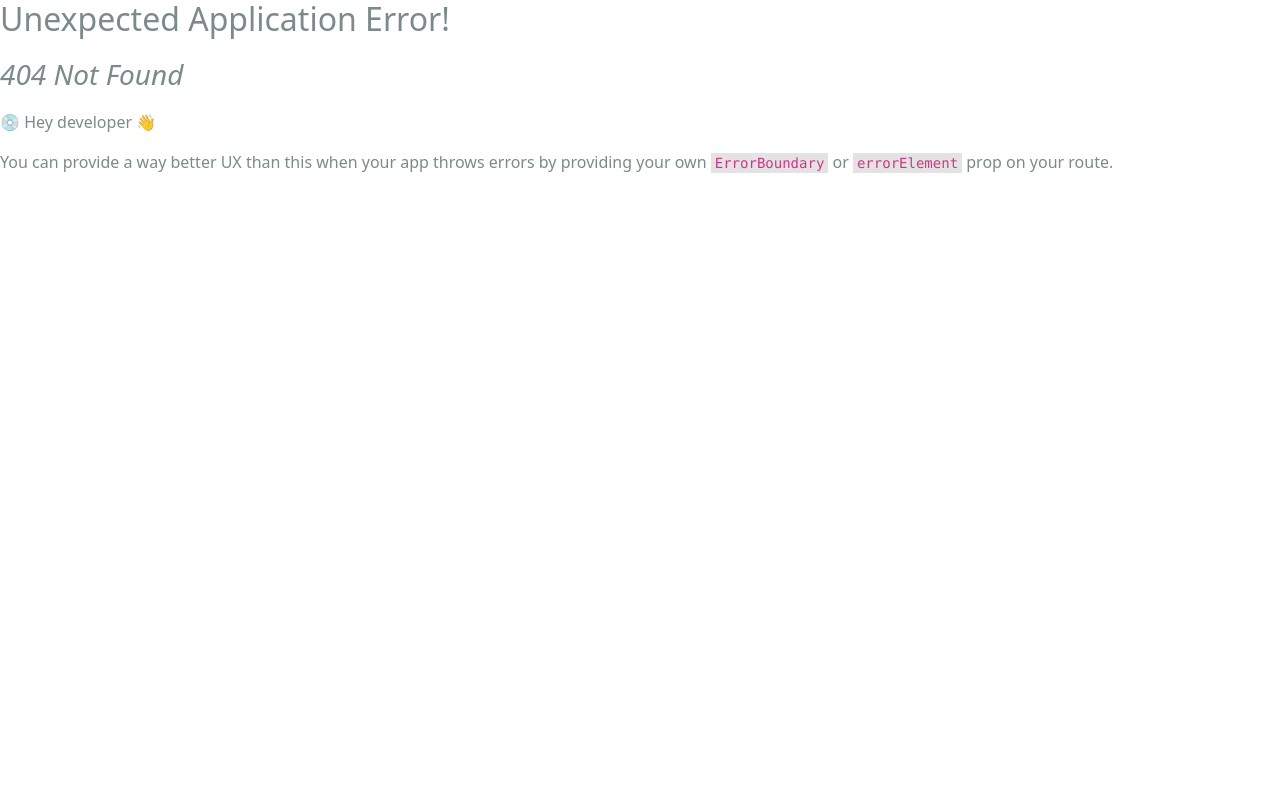
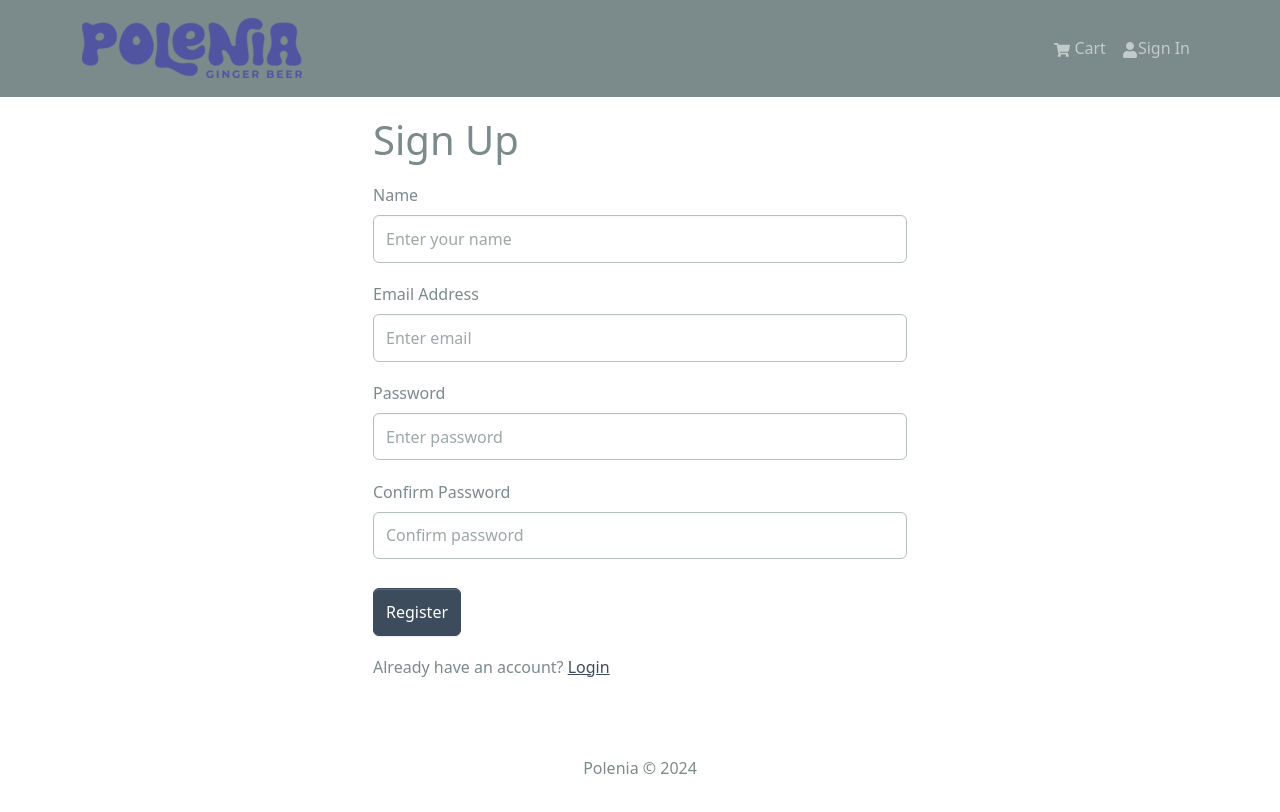
Before and after one commit to jorge-vazqq/poleniaShopv2, a React (Create React App) app in the folder frontend/: page /register in a window 1280 px wide. Before the commit this address had no page. Shown: the top 812 px of the page. Built offline with nearby package versions, Linux system fonts and the light colour scheme.

Commit message:
Front end registration implementation

```diff
--- a/frontend/package.json
+++ b/frontend/package.json
@@ -18,6 +18,7 @@
     "react-router-bootstrap": "^0.26.3",
     "react-router-dom": "^6.27.0",
     "react-scripts": "5.0.1",
+    "react-toastify": "^10.0.6",
     "web-vitals": "^2.1.4"
   },
   "scripts": {
--- a/frontend/src/App.js
+++ b/frontend/src/App.js
@@ -1,8 +1,9 @@
 import { Container } from "react-bootstrap";
 import { Outlet } from "react-router-dom";
+import { ToastContainer } from "react-toastify";
+import "react-toastify/dist/ReactToastify.css";
 import Header from "./components/Header";
 import Footer from "./components/Footer";
-
 
 const App = () => {
   return (
@@ -13,9 +14,10 @@
           <Outlet />
         </Container>
       </main>
-    <Footer/>
+      <Footer />
+      <ToastContainer />
     </>
   );
 };
 
-export default App
+export default App;
--- /dev/null
+++ b/frontend/src/components/FormContainer.jsx
@@ -0,0 +1,15 @@
+import { Container, Row, Col } from "react-bootstrap";
+
+const FormContainer = ({ children }) => {
+  return (
+    <Container>
+      <Row className="justify-content-md-center">
+        <Col xs={12} md={6}>
+          {children}
+        </Col>
+      </Row>
+    </Container>
+  );
+};
+
+export default FormContainer;
--- a/frontend/src/components/Header.jsx
+++ b/frontend/src/components/Header.jsx
@@ -1,11 +1,30 @@
-import { Badge, Navbar, Nav, Container } from "react-bootstrap";
+import { useNavigate } from "react-router-dom";
+import { Badge, Navbar, Nav, Container, NavDropdown } from "react-bootstrap";
 import { FaShoppingCart, FaUser } from "react-icons/fa";
 import { LinkContainer } from "react-router-bootstrap";
-import { useSelector } from "react-redux";
+import { useSelector, useDispatch } from "react-redux";
+import { useLogoutMutation } from "../slices/usersApiSlice";
+import { logout } from "../slices/authSlice";
 import logo from "../assets/logo.png";
 
 const Header = () => {
   const { cartItems } = useSelector((state) => state.cart);
+  const { userInfo } = useSelector((state) => state.auth);
+
+  const dispatch = useDispatch();
+  const navigate = useNavigate();
+
+  const [logoutApiCall] = useLogoutMutation();
+
+  const logoutHandler = async () => {
+    try {
+      await logoutApiCall().unwrap();
+      dispatch(logout());
+      navigate("/login");
+    } catch (err) {
+      console.log(err);
+    }
+  };
 
   return (
     <header>
@@ -29,12 +48,23 @@
                   )}
                 </Nav.Link>
               </LinkContainer>
+              {userInfo ? (
+                <NavDropdown title={userInfo.name} id="username">
+                  <LinkContainer to="/profile">
+                    <NavDropdown.Item>Profile</NavDropdown.Item>
+                  </LinkContainer>
+                  <NavDropdown.Item onClick={logoutHandler}>
+                    Logout
+                  </NavDropdown.Item>
+                </NavDropdown>
+              ) : (
                 <LinkContainer to="login">
                   <Nav.Link>
                     <FaUser />
                     Sign In
                   </Nav.Link>
                 </LinkContainer>
+              )}
             </Nav>
           </Navbar.Collapse>
         </Container>
--- a/frontend/src/components/Message.jsx
+++ b/frontend/src/components/Message.jsx
@@ -1,11 +1,7 @@
 import { Alert } from "react-bootstrap";
 
-const Message = ({ variant, children }) => {
+const Message = ({ variant = "info", children }) => {
   return <Alert variant={variant}>{children}</Alert>;
 };
 
-Message.defaultProps = {
-  variant: "info",
-};
-
 export default Message;
--- a/frontend/src/index.js
+++ b/frontend/src/index.js
@@ -16,6 +16,8 @@
 import HomeScreen from './screens/HomeScreen';
 import ProductScreen from './screens/ProductScreen';
 import CartScreen from './screens/CartScreen';
+import LoginScreen from './screens/LoginScreen';
+import RegisterScreen from './screens/RegisterScreen';
 
 const router = createBrowserRouter(
   createRoutesFromElements(
@@ -23,6 +25,8 @@
       <Route index={true} path='/' element={<HomeScreen />} />
       <Route path='/product/:id' element={<ProductScreen />} />
       <Route path='/cart' element={<CartScreen />} />
+      <Route path='/login' element={<LoginScreen />} />
+      <Route path='/register' element={<RegisterScreen />} />
     </Route>
   )
 )
--- /dev/null
+++ b/frontend/src/screens/LoginScreen.jsx
@@ -0,0 +1,94 @@
+import { useState, useEffect } from "react";
+import { Link, useLocation, useNavigate } from "react-router-dom";
+import { Form, Button, Row, Col } from "react-bootstrap";
+import { useDispatch, useSelector } from "react-redux";
+import FormContainer from "../components/FormContainer";
+import Loader from "../components/Loader";
+import { useLoginMutation } from "../slices/usersApiSlice";
+import { setCredentials } from "../slices/authSlice";
+import { toast } from "react-toastify";
+
+const LoginScreen = () => {
+  const [email, setEmail] = useState("");
+  const [password, setPassword] = useState("");
+
+  const dispatch = useDispatch();
+  const navigate = useNavigate();
+
+  const [login, { isLoading }] = useLoginMutation();
+
+  const { userInfo } = useSelector((state) => state.auth);
+
+  const { search } = useLocation();
+  const sp = new URLSearchParams(search);
+  const redirect = sp.get("redirect") || "/";
+
+  useEffect(() => {
+    if (userInfo) {
+      navigate(redirect);
+    }
+  }, [userInfo, redirect, navigate]);
+
+  const submitHandler = async (e) => {
+    e.preventDefault();
+    try {
+      const res = await login({ email, password }).unwrap();
+      dispatch(setCredentials({ ...res }));
+      navigate(redirect);
+    } catch (err) {
+      toast.error(err?.data?.message || err.error);
+    }
+  };
+
+  return (
+    <FormContainer>
+      <h1>Sign In</h1>
+
+      <Form onSubmit={submitHandler}>
+        <Form.Group controlId="email" className="my-3">
+          <Form.Label>Email Address</Form.Label>
+          <Form.Control
+            type="email"
+            placeholder="Enter email"
+            value={email}
+            onChange={(e) => setEmail(e.target.value)}
+          ></Form.Control>
+        </Form.Group>
+
+        <Form.Group controlId="password" className="my-3">
+          <Form.Label>Password</Form.Label>
+          <Form.Control
+            type="password"
+            placeholder="Enter password"
+            value={password}
+            onChange={(e) => setPassword(e.target.value)}
+          ></Form.Control>
+        </Form.Group>
+
+        <Button
+          type="submit"
+          variant="primary"
+          className="mt-2"
+          disabled={isLoading}
+        >
+          Sign In
+        </Button>
+
+        {isLoading && <Loader />}
+      </Form>
+
+      <Row className="py-3">
+        <Col>
+          New Customer?{" "}
+          <Link
+            to={
+              redirect ? `/register?redirect=${redirect}` : "/register"}>
+            Register
+          </Link>
+        </Col>
+      </Row>
+    </FormContainer>
+  );
+};
+
+export default LoginScreen;
--- /dev/null
+++ b/frontend/src/screens/RegisterScreen.jsx
@@ -0,0 +1,122 @@
+import { useState, useEffect } from "react";
+import { Link, useLocation, useNavigate } from "react-router-dom";
+import { Form, Button, Row, Col } from "react-bootstrap";
+import { useDispatch, useSelector } from "react-redux";
+import FormContainer from "../components/FormContainer";
+import Loader from "../components/Loader";
+import { useRegisterMutation } from "../slices/usersApiSlice";
+import { setCredentials } from "../slices/authSlice";
+import { toast } from "react-toastify";
+
+const RegisterScreen = () => {
+  const [name, setName] = useState("");
+  const [email, setEmail] = useState("");
+  const [password, setPassword] = useState("");
+  const [confirmPassword, setConfirmPassword] = useState("");
+
+  const dispatch = useDispatch();
+  const navigate = useNavigate();
+
+  const [register, { isLoading }] = useRegisterMutation();
+
+  const { userInfo } = useSelector((state) => state.auth);
+
+  const { search } = useLocation();
+  const sp = new URLSearchParams(search);
+  const redirect = sp.get("redirect") || "/";
+  console.log("Redirect value:", redirect);
+
+  useEffect(() => {
+    if (userInfo) {
+      console.log("Redirecting to:", redirect);
+      navigate(redirect);
+    }
+  }, [userInfo, redirect, navigate]);
+
+  const submitHandler = async (e) => {
+    e.preventDefault();
+    if (password !== confirmPassword) {
+      toast.error("Passwords do not match");
+      return;
+    } else {
+      try {
+        const res = await register({ name, email, password }).unwrap();
+        dispatch(setCredentials({ ...res }));
+        navigate(redirect);
+      } catch (err) {
+        toast.error(err?.data?.message || err.error);
+      }
+    }
+  };
+
+  return (
+    <FormContainer>
+      <h1>Sign Up</h1>
+
+      <Form onSubmit={submitHandler}>
+
+      <Form.Group controlId="name" className="my-3">
+          <Form.Label>Name</Form.Label>
+          <Form.Control
+            type="text"
+            placeholder="Enter your name"
+            value={name}
+            onChange={(e) => setName(e.target.value)}
+          ></Form.Control>
+        </Form.Group>
+
+        <Form.Group controlId="email" className="my-3">
+          <Form.Label>Email Address</Form.Label>
+          <Form.Control
+            type="email"
+            placeholder="Enter email"
+            value={email}
+            onChange={(e) => setEmail(e.target.value)}
+          ></Form.Control>
+        </Form.Group>
+
+        <Form.Group controlId="password" className="my-3">
+          <Form.Label>Password</Form.Label>
+          <Form.Control
+            type="password"
+            placeholder="Enter password"
+            value={password}
+            onChange={(e) => setPassword(e.target.value)}
+          ></Form.Control>
+        </Form.Group>
+
+        <Form.Group controlId="confirmPassword" className="my-3">
+          <Form.Label>Confirm Password</Form.Label>
+          <Form.Control
+            type="password"
+            placeholder="Confirm password"
+            value={confirmPassword}
+            onChange={(e) => setConfirmPassword(e.target.value)}
+          ></Form.Control>
+        </Form.Group>
+
+        <Button
+          type="submit"
+          variant="primary"
+          className="mt-2"
+          disabled={isLoading}
+        >
+          Register
+        </Button>
+
+        {isLoading && <Loader />}
+      </Form>
+
+      <Row className="py-3">
+  <Col>
+    Already have an account?{" "}
+    <Link to={redirect ? `/login?redirect=${redirect}` : "/login"}>
+      Login
+    </Link>
+  </Col>
+</Row>
+    </FormContainer>
+  );
+};
+
+export default RegisterScreen;
--- /dev/null
+++ b/frontend/src/slices/authSlice.js
@@ -0,0 +1,26 @@
+import { createSlice } from "@reduxjs/toolkit";
+
+const initialState = {
+  userInfo: localStorage.getItem("userInfo")
+    ? JSON.parse(localStorage.getItem("userInfo"))
+    : null,
+};
+
+const authSlice = createSlice({
+  name: "auth",
+  initialState,
+  reducers: {
+    setCredentials: (state, action) => {
+      state.userInfo = action.payload;
+      localStorage.setItem("userInfo", JSON.stringify(action.payload));
+    },
+    logout: (state, action) => {
+      state.userInfo = null;
+      localStorage.removeItem("userInfo");
+    },
+  },
+});
+
+export const { setCredentials, logout } = authSlice.actions;
+
+export default authSlice.reducer;
--- /dev/null
+++ b/frontend/src/slices/usersApiSlice.js
@@ -0,0 +1,29 @@
+import { USERS_URL } from "../constants";
+import { apiSlice } from "./apiSlice";
+
+export const usersApiSlice = apiSlice.injectEndpoints({
+  endpoints: (builder) => ({
+    login: builder.mutation({
+      query: (data) => ({
+        url: `${USERS_URL}/auth`,
+        method: "POST",
+        body: data,
+      }),
+    }),
+    register: builder.mutation({
+      query: (data) => ({
+        url: `${USERS_URL}`,
+        method: "POST",
+        body: data,
+      }),
+    }),
+    logout: builder.mutation({
+      query: () => ({
+        url: `${USERS_URL}/logout`,
+        method: "POST",
+      }),
+    }),
+  }),
+});
+
+export const { useLoginMutation, useLogoutMutation, useRegisterMutation } = usersApiSlice;
--- a/frontend/src/store.js
+++ b/frontend/src/store.js
@@ -1,11 +1,13 @@
 import { configureStore } from "@reduxjs/toolkit";
 import { apiSlice } from "./slices/apiSlice";
 import cartSliceReducer from "./slices/cartSlice";
+import authSliceReducer from './slices/authSlice.js';
 
 const store = configureStore({
     reducer: {
         [apiSlice.reducerPath]: apiSlice.reducer,
         cart: cartSliceReducer,
+        auth: authSliceReducer,
     },
     middleware: (getDefaultMiddleware)=> getDefaultMiddleware().concat(apiSlice.middleware),
     devTools: true,
```
Also changed, not shown: 1 other file (tests, documents, lock files or other folders). Lines whose indentation alone changed are shown as unchanged.
